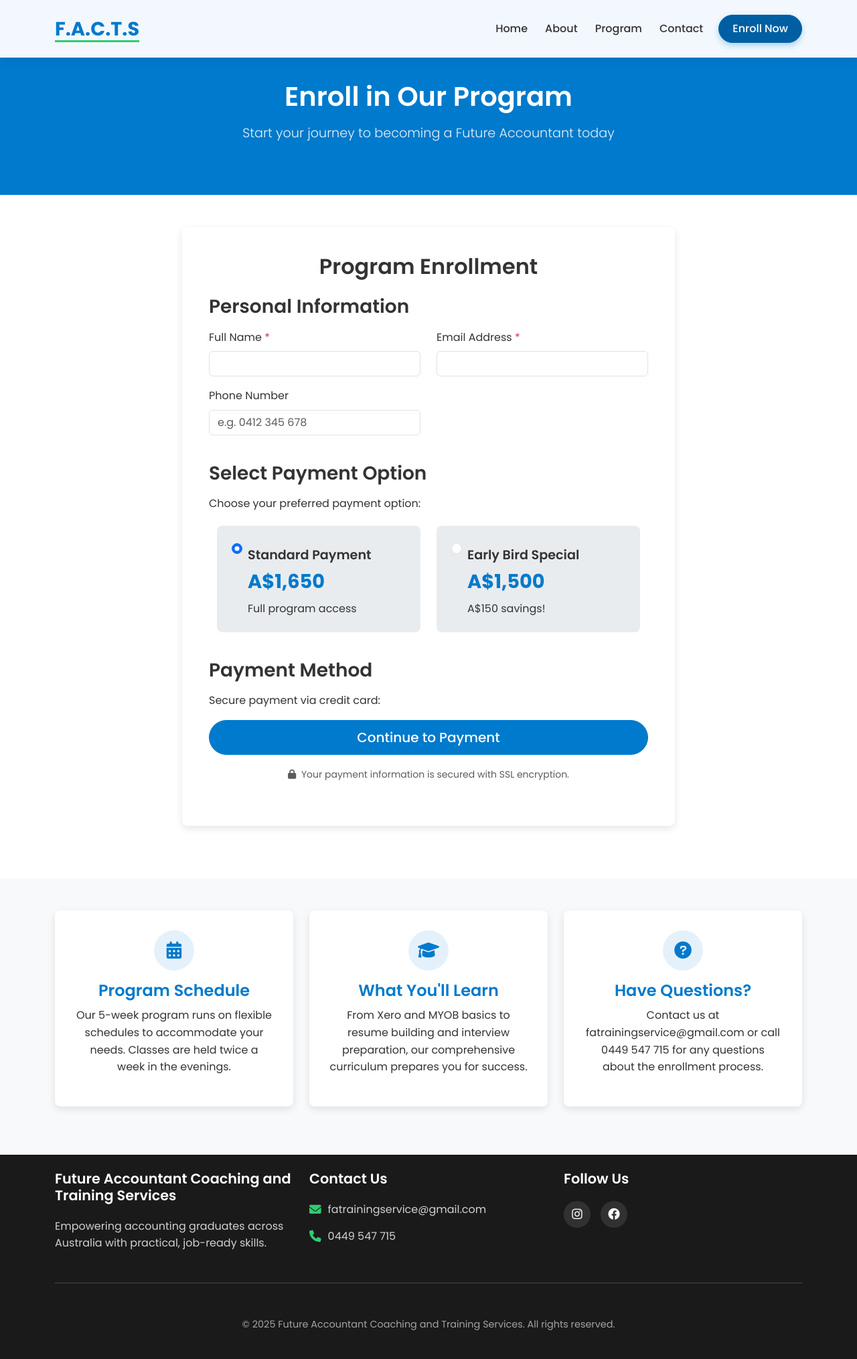
After one commit to Yonesh-Thapa/FACTS, a Flask app: page /enroll in a window 1280 px wide. The commit adds this page. Shown: the whole page at 67% size. Run offline with Flask 3, Linux system fonts and the light colour scheme.

Commit message:
Add online enrollment with Stripe payment processing
Replit-Commit-Author: Agent
Replit-Commit-Session-Id: 811e0181-69f7-4122-837f-3e5b1aa390de
Replit-Commit-Screenshot-Url: https://storage.googleapis.com/screenshot-production-us-central1/1a0dd053-97cc-4a0a-b64d-456243bbbfc9/7033b5a8-302f-4605-b46d-b8f7676a4efe.jpg

```diff
--- a/app.py
+++ b/app.py
@@ -1,11 +1,18 @@
 import os
 import logging
-from flask import Flask, render_template, request, flash, redirect, url_for
+import stripe
+from datetime import datetime
+from flask import Flask, render_template, request, flash, redirect, url_for, session, jsonify
 from flask_sqlalchemy import SQLAlchemy
 from sqlalchemy.orm import DeclarativeBase
 
 # Configure logging
 logging.basicConfig(level=logging.DEBUG)
+
+# Configure Stripe API
+stripe.api_key = os.environ.get('STRIPE_SECRET_KEY')
+# Setting the API version helps prevent breaking changes
+stripe.api_version = '2023-10-16'
 
 # Define the base class for SQLAlchemy models
 class Base(DeclarativeBase):
@@ -77,5 +84,165 @@ def contact():
 
     return render_template('contact.html')
 
+@app.route('/enroll', methods=['GET'])
+def enroll():
+    """Display the enrollment form"""
+    return render_template('enroll.html')
+
+@app.route('/process-enrollment', methods=['POST'])
+def process_enrollment():
+    """Process the enrollment form and create a Stripe checkout session"""
+    from models import Enrollment
+
+    name = request.form.get('name')
+    email = request.form.get('email')
+    phone = request.form.get('phone')
+    payment_type = request.form.get('payment_type', 'standard')
+
+    # Validate form data
+    if not name or not email:
+        flash('Please fill out all required fields', 'danger')
+        return redirect(url_for('enroll'))
+
+    # Set price based on payment type (in AUD cents)
+    if payment_type == 'early_bird':
+        amount = 150000  # $1,500.00 AUD
+        price_description = 'Early Bird Enrollment'
+    else:
+        amount = 165000  # $1,650.00 AUD
+        price_description = 'Standard Enrollment'
+
+    try:
+        # Create enrollment record
+        enrollment = Enrollment(
+            name=name,
+            email=email,
+            phone=phone,
+            payment_type=payment_type,
+            payment_status='pending',
+            payment_amount=amount
+        )
+        db.session.add(enrollment)
+        db.session.flush()  # Get the ID without committing
+
+        # Use Replit domain for the success/cancel URLs
+        domain_url = os.environ.get('REPLIT_DOMAINS', 'https://localhost:5000').split(',')[0]
+        if not domain_url.startswith('http'):
+            domain_url = f"https://{domain_url}"
+
+        # Create Stripe checkout session
+        if stripe.api_key:
+            try:
+                checkout_session = stripe.checkout.Session.create(
+                    payment_method_types=['card'],
+                    line_items=[{
+                        'price_data': {
+                            'currency': 'aud',
+                            'product_data': {
+                                'name': f'F.A.C.T.S - 5-Week Accounting Program ({price_description})',
+                                'description': '5-week comprehensive training program for future accountants'
+                            },
+                            'unit_amount': amount
+                        },
+                        'quantity': 1,
+                    }],
+                    mode='payment',
+                    success_url=f'{domain_url}/payment-success?session_id={{CHECKOUT_SESSION_ID}}',
+                    cancel_url=f'{domain_url}/payment-cancel?session_id={{CHECKOUT_SESSION_ID}}',
+                    customer_email=email,
+                    client_reference_id=str(enrollment.id),
+                    metadata={
+                        'enrollment_id': enrollment.id,
+                        'payment_type': payment_type
+                    }
+                )
+
+                # Update enrollment with session ID
+                enrollment.stripe_session_id = checkout_session.id
+                db.session.commit()
+
+                # Redirect to Stripe checkout
+                return redirect(checkout_session.url, code=303)
+
+            except Exception as e:
+                app.logger.error(f"Stripe error: {str(e)}")
+                flash('An error occurred with our payment processor. Please try again later.', 'danger')
+                return redirect(url_for('enroll'))
+        else:
+            # No Stripe API key, just save the enrollment and display a message
+            db.session.commit()
+            flash('Your enrollment has been received. Since payment processing is not active yet, our team will contact you with payment instructions.', 'warning')
+            return redirect(url_for('index'))
+
+    except Exception as e:
+        db.session.rollback()
+        app.logger.error(f"Error processing enrollment: {str(e)}")
+        flash('An error occurred. Please try again later.', 'danger')
+        return redirect(url_for('enroll'))
+
+@app.route('/payment-success')
+def payment_success():
+    """Handle successful payments"""
+    from models import Enrollment
+
+    session_id = request.args.get('session_id')
+    if not session_id:
+        flash('Invalid payment session', 'danger')
+        return redirect(url_for('index'))
+
+    try:
+        # Retrieve enrollment by session ID
+        enrollment = Enrollment.query.filter_by(stripe_session_id=session_id).first()
+
+        if not enrollment:
+            flash('Enrollment not found', 'danger')
+            return redirect(url_for('index'))
+
+        # If we have a valid Stripe API key, verify the payment
+        if stripe.api_key:
+            try:
+                # Retrieve the session from Stripe
+                checkout_session = stripe.checkout.Session.retrieve(session_id)
+
+                # Update enrollment if payment was successful
+                if checkout_session.payment_status == 'paid':
+                    enrollment.payment_status = 'completed'
+                    enrollment.paid_at = datetime.utcnow()
+                    if checkout_session.payment_intent:
+                        enrollment.stripe_payment_intent_id = checkout_session.payment_intent
+                    db.session.commit()
+            except Exception as e:
+                app.logger.error(f"Stripe verification error: {str(e)}")
+
+        return render_template('payment_success.html', enrollment=enrollment)
+
+    except Exception as e:
+        app.logger.error(f"Error processing payment success: {str(e)}")
+        flash('An error occurred while processing your payment information.', 'danger')
+        return redirect(url_for('index'))
+
+@app.route('/payment-cancel')
+def payment_cancel():
+    """Handle cancelled payments"""
+    session_id = request.args.get('session_id')
+
+    try:
+        if session_id and stripe.api_key:
+            from models import Enrollment
+
+            # Retrieve enrollment by session ID
+            enrollment = Enrollment.query.filter_by(stripe_session_id=session_id).first()
+
+            if enrollment:
+                # Update status to failed
+                enrollment.payment_status = 'failed'
+                db.session.commit()
+
+        return render_template('payment_cancel.html')
+
+    except Exception as e:
+        app.logger.error(f"Error processing payment cancellation: {str(e)}")
+        return render_template('payment_cancel.html')
+
 if __name__ == '__main__':
     app.run(host='0.0.0.0', port=5000, debug=True)
--- a/pyproject.toml
+++ b/pyproject.toml
@@ -10,4 +10,5 @@ dependencies = [
     "gunicorn>=23.0.0",
     "psycopg2-binary>=2.9.10",
     "sqlalchemy>=2.0.40",
+    "stripe>=12.0.0",
 ]
--- a/static/css/style.css
+++ b/static/css/style.css
@@ -62,6 +62,12 @@ a:hover {
     background-color: #0062a3;
     border-color: #0062a3;
     transform: translateY(-2px);
+    box-shadow: 0 4px 8px rgba(0, 122, 204, 0.3);
+}
+
+.btn-primary.active {
+    background-color: #005fa3;
+    border-color: #005fa3;
     box-shadow: 0 4px 8px rgba(0, 122, 204, 0.3);
 }
 
@@ -752,6 +758,85 @@ hr {
     height: 100%;
 }
 
+/* ====================
+   Enrollment Page Styles
+   ==================== */
+.enrollment-section {
+    padding: 60px 0;
+}
+
+.enrollment-card {
+    background-color: var(--white-color);
+    border-radius: var(--border-radius);
+    padding: 40px;
+    box-shadow: var(--box-shadow);
+    margin-bottom: 30px;
+}
+
+.payment-options {
+    margin: 20px 0;
+}
+
+.payment-option-card {
+    background-color: var(--light-gray-color);
+    border-radius: var(--border-radius);
+    padding: 20px;
+    height: 100%;
+    cursor: pointer;
+    border: 2px solid transparent;
+    transition: var(--transition);
+}
+
+.payment-option-card.active {
+    border-color: var(--primary-color);
+    background-color: rgba(0, 122, 204, 0.05);
+}
+
+.payment-option-card:hover {
+    background-color: rgba(0, 122, 204, 0.05);
+}
+
+.payment-option-card .form-check {
+    margin-bottom: 0;
+}
+
+.payment-option-card h4 {
+    margin-top: 10px;
+    margin-bottom: 5px;
+    font-size: 1.2rem;
+}
+
+.payment-option-card .price {
+    font-size: 1.8rem;
+    font-weight: 700;
+    color: var(--primary-color);
+    margin-bottom: 5px;
+}
+
+.info-card {
+    background-color: var(--white-color);
+    border-radius: var(--border-radius);
+    padding: 30px;
+    box-shadow: var(--box-shadow);
+    text-align: center;
+}
+
+.info-card .card-icon {
+    width: 60px;
+    height: 60px;
+    line-height: 60px;
+    background-color: rgba(0, 122, 204, 0.1);
+    color: var(--primary-color);
+    font-size: 1.6rem;
+    border-radius: 50%;
+    margin: 0 auto;
+}
+
+.info-card h4 {
+    color: var(--primary-color);
+    margin: 15px 0 10px;
+}
+
 .contact-details {
     margin: 30px 0;
 }
--- /dev/null
+++ b/templates/enroll.html
@@ -0,0 +1,174 @@
+{% extends "layout.html" %}
+
+{% block title %}F.A.C.T.S - Enroll Now{% endblock %}
+
+{% block content %}
+<section class="page-header">
+    <div class="container">
+        <div class="row">
+            <div class="col-12 text-center">
+                <h1>Enroll in Our Program</h1>
+                <p class="lead">Start your journey to becoming a Future Accountant today</p>
+            </div>
+        </div>
+    </div>
+</section>
+
+<section class="enrollment-section py-5">
+    <div class="container">
+        <div class="row justify-content-center">
+            <div class="col-lg-8">
+                <div class="enrollment-card">
+                    <h2 class="text-center mb-4">Program Enrollment</h2>
+
+                    {% with messages = get_flashed_messages(with_categories=true) %}
+                        {% if messages %}
+                            {% for category, message in messages %}
+                                <div class="alert alert-{{ category }} alert-dismissible fade show" role="alert">
+                                    {{ message }}
+                                    <button type="button" class="btn-close" data-bs-dismiss="alert" aria-label="Close"></button>
+                                </div>
+                            {% endfor %}
+                        {% endif %}
+                    {% endwith %}
+
+                    <form id="enrollmentForm" action="{{ url_for('process_enrollment') }}" method="POST">
+                        <div class="mb-4">
+                            <h3>Personal Information</h3>
+                            <div class="row">
+                                <div class="col-md-6 mb-3">
+                                    <label for="name" class="form-label">Full Name <span class="text-danger">*</span></label>
+                                    <input type="text" class="form-control" id="name" name="name" required>
+                                </div>
+                                <div class="col-md-6 mb-3">
+                                    <label for="email" class="form-label">Email Address <span class="text-danger">*</span></label>
+                                    <input type="email" class="form-control" id="email" name="email" required>
+                                </div>
+                            </div>
+
+                            <div class="row">
+                                <div class="col-md-6 mb-3">
+                                    <label for="phone" class="form-label">Phone Number</label>
+                                    <input type="tel" class="form-control" id="phone" name="phone" placeholder="e.g. 0412 345 678">
+                                </div>
+                            </div>
+                        </div>
+
+                        <div class="mb-4">
+                            <h3>Select Payment Option</h3>
+                            <p>Choose your preferred payment option:</p>
+
+                            <div class="row payment-options">
+                                <div class="col-md-6 mb-3">
+                                    <div class="payment-option-card" onclick="selectPaymentOption('standard')">
+                                        <div class="form-check">
+                                            <input class="form-check-input" type="radio" name="payment_type" id="standardPayment" value="standard" checked>
+                                            <label class="form-check-label" for="standardPayment">
+                                                <h4>Standard Payment</h4>
+                                                <p class="price">A$1,650</p>
+                                                <p class="mb-0">Full program access</p>
+                                            </label>
+                                        </div>
+                                    </div>
+                                </div>
+
+                                <div class="col-md-6 mb-3">
+                                    <div class="payment-option-card" onclick="selectPaymentOption('early_bird')">
+                                        <div class="form-check">
+                                            <input class="form-check-input" type="radio" name="payment_type" id="earlyBirdPayment" value="early_bird">
+                                            <label class="form-check-label" for="earlyBirdPayment">
+                                                <h4>Early Bird Special</h4>
+                                                <p class="price">A$1,500</p>
+                                                <p class="mb-0">A$150 savings!</p>
+                                            </label>
+                                        </div>
+                                    </div>
+                                </div>
+                            </div>
+                        </div>
+
+                        <div class="mb-4">
+                            <h3>Payment Method</h3>
+                            <p>Secure payment via credit card:</p>
+
+                            <div class="d-grid gap-2">
+                                <button id="payButton" type="submit" class="btn btn-primary btn-lg">Continue to Payment</button>
+                            </div>
+
+                            <div class="text-center mt-3">
+                                <small class="text-muted">
+                                    <i class="fas fa-lock me-1"></i> Your payment information is secured with SSL encryption.
+                                </small>
+                            </div>
+                        </div>
+                    </form>
+                </div>
+            </div>
+        </div>
+    </div>
+</section>
+
+<section class="enrollment-info py-5 bg-light">
+    <div class="container">
+        <div class="row">
+            <div class="col-md-4 mb-4">
+                <div class="info-card h-100">
+                    <div class="card-icon mb-3">
+                        <i class="fas fa-calendar-alt"></i>
+                    </div>
+                    <h4>Program Schedule</h4>
+                    <p>Our 5-week program runs on flexible schedules to accommodate your needs. Classes are held twice a week in the evenings.</p>
+                </div>
+            </div>
+
+            <div class="col-md-4 mb-4">
+                <div class="info-card h-100">
+                    <div class="card-icon mb-3">
+                        <i class="fas fa-graduation-cap"></i>
+                    </div>
+                    <h4>What You'll Learn</h4>
+                    <p>From Xero and MYOB basics to resume building and interview preparation, our comprehensive curriculum prepares you for success.</p>
+                </div>
+            </div>
+
+            <div class="col-md-4 mb-4">
+                <div class="info-card h-100">
+                    <div class="card-icon mb-3">
+                        <i class="fas fa-question-circle"></i>
+                    </div>
+                    <h4>Have Questions?</h4>
+                    <p>Contact us at fatrainingservice@gmail.com or call 0449 547 715 for any questions about the enrollment process.</p>
+                </div>
+            </div>
+        </div>
+    </div>
+</section>
+{% endblock %}
+
+{% block scripts %}
+<script>
+    function selectPaymentOption(type) {
+        if (type === 'standard') {
+            document.getElementById('standardPayment').checked = true;
+            document.getElementById('earlyBirdPayment').checked = false;
+        } else {
+            document.getElementById('standardPayment').checked = false;
+            document.getElementById('earlyBirdPayment').checked = true;
+        }
+    }
+
+    document.addEventListener('DOMContentLoaded', function() {
+        const paymentCards = document.querySelectorAll('.payment-option-card');
+
+        paymentCards.forEach(card => {
+            card.addEventListener('click', function() {
+                // Remove active class from all cards
+                paymentCards.forEach(c => c.classList.remove('active'));
+
+                // Add active class to clicked card
+                this.classList.add('active');
+            });
+        });
+    });
+</script>
+{% endblock %}
--- a/templates/layout.html
+++ b/templates/layout.html
@@ -44,7 +44,7 @@
                         <a class="nav-link {% if request.path == url_for('contact') %}active{% endif %}" href="{{ url_for('contact') }}">Contact</a>
                     </li>
                     <li class="nav-item">
-                        <a class="btn btn-primary enroll-btn" href="{{ url_for('program') }}#enroll">Enroll Now</a>
+                        <a class="btn btn-primary enroll-btn {% if request.path == url_for('enroll') %}active{% endif %}" href="{{ url_for('enroll') }}">Enroll Now</a>
                     </li>
                 </ul>
             </div>
```
Also changed, not shown: other parts of static/css/style.css (+43 -0 lines), models.py (+11 -0 lines), templates/payment_cancel.html (added, +80 -0 lines), templates/payment_success.html (added, +91 -0 lines), 1 other file.
